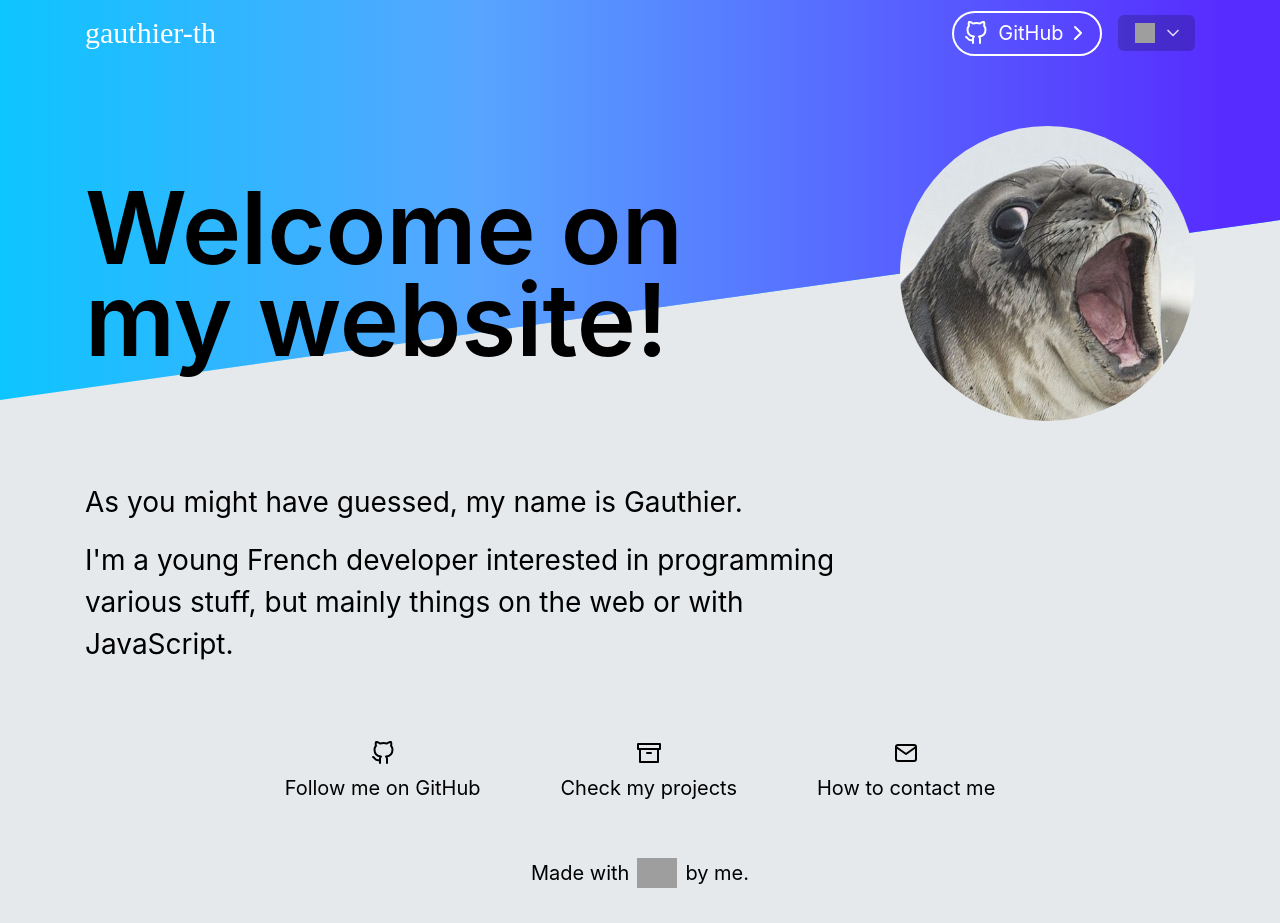
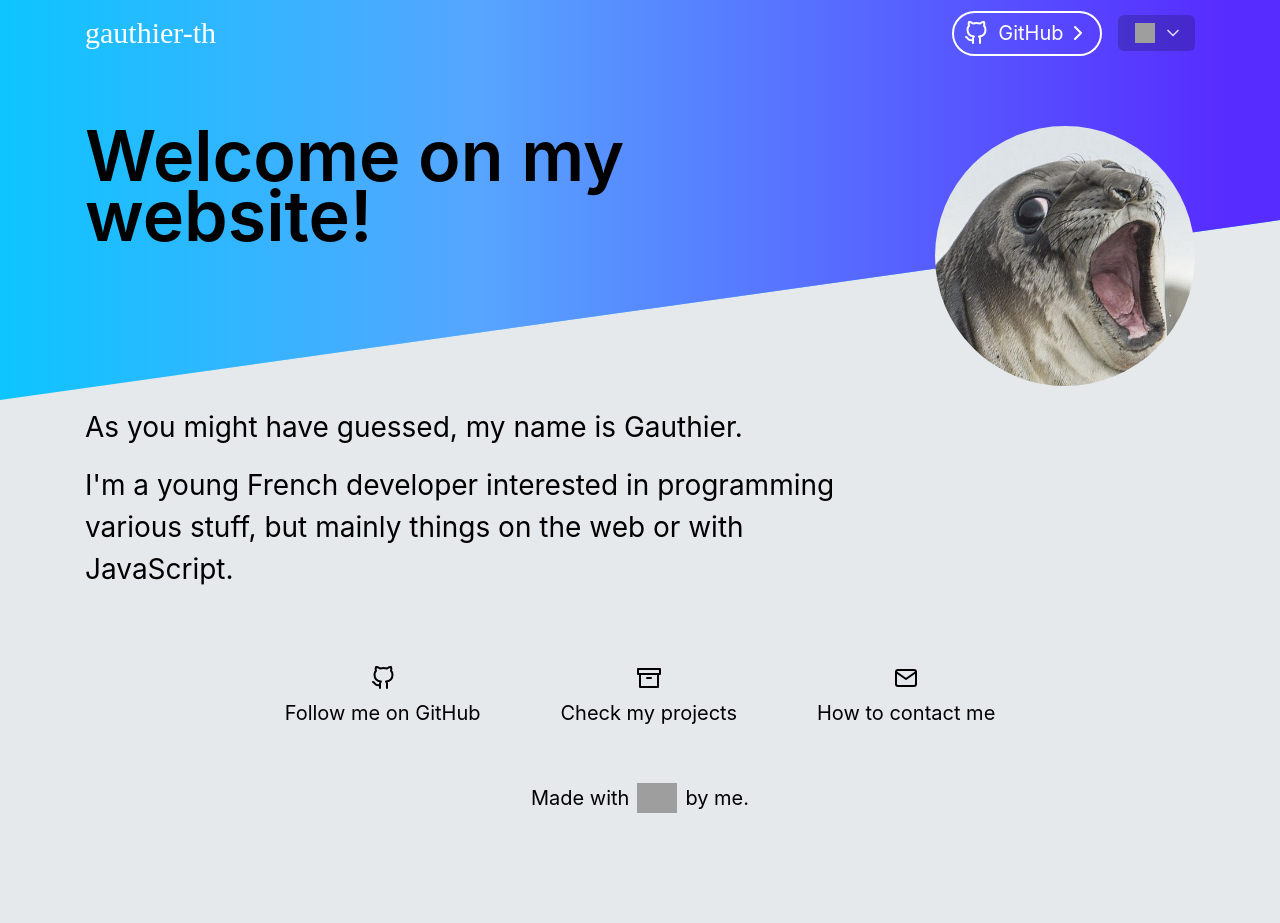
Before and after one commit to gauthier-th/gauthierth.fr, a Next.js app: page / in a window 1280 px wide. After the commit the page ends 848 px from the top, so only its background shows below. Built offline with nearby package versions, Linux system fonts and the light colour scheme; grey boxes are pictures that could not be loaded.

Commit message:
Update index page

```diff
--- a/components/i18n.tsx
+++ b/components/i18n.tsx
@@ -70,6 +70,9 @@ const i18n: { [key: string]: i18nLang } = {
       </p>
       <p>
         Je suis un jeune développeur français programmant ci et ça, mais surtout des choses sur le web ou avec JavaScript.
+      </p>
+      <p>
+        Allez donc jeter un &oelig;il à ce que je fais :
       </p>
     </>
   }
--- a/styles/Layout.module.css
+++ b/styles/Layout.module.css
@@ -142,24 +142,24 @@
 .title {
   display: flex;
   justify-content: space-between;
-  align-items: center;
-  margin: 60px 0;
+  /* align-items: center; */
+  margin: 60px 0 20px 0;
   min-height: 220px;
 }
 .title > div {
-  max-width: 700px;
+  max-width: 735px;
 }
 .title h1 {
   margin: 0;
   color: #000;
   font-style: normal;
-  font-size: 100px;
+  font-size: 70px;
   font-weight: 600;
-  line-height: 92px;
+  line-height: 60px;
 }
 .title img {
-  width: 295px;
-  height: 295px;
+  width: 260px;
+  height: 260px;
   border-radius: 50%;
 }
 @media (max-width: 992px) {
--- a/utils/sample-data.ts
+++ /dev/null
@@ -1,9 +0,0 @@
-import { User } from '../interfaces'
-
-/** Dummy user data. */
-export const sampleUserData: User[] = [
-  { id: 101, name: 'Alice' },
-  { id: 102, name: 'Bob' },
-  { id: 103, name: 'Caroline' },
-  { id: 104, name: 'Dave' },
-]
```
